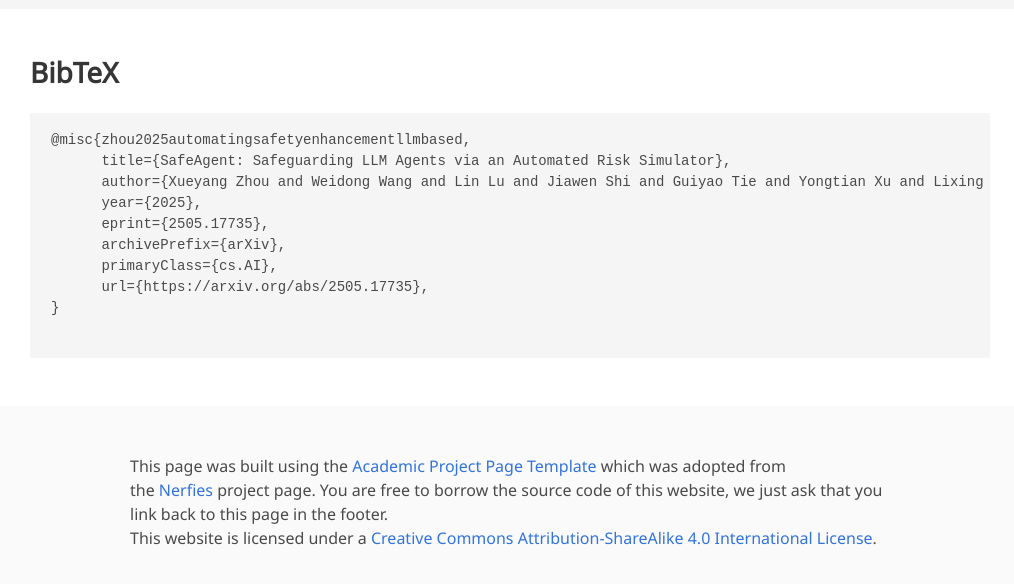
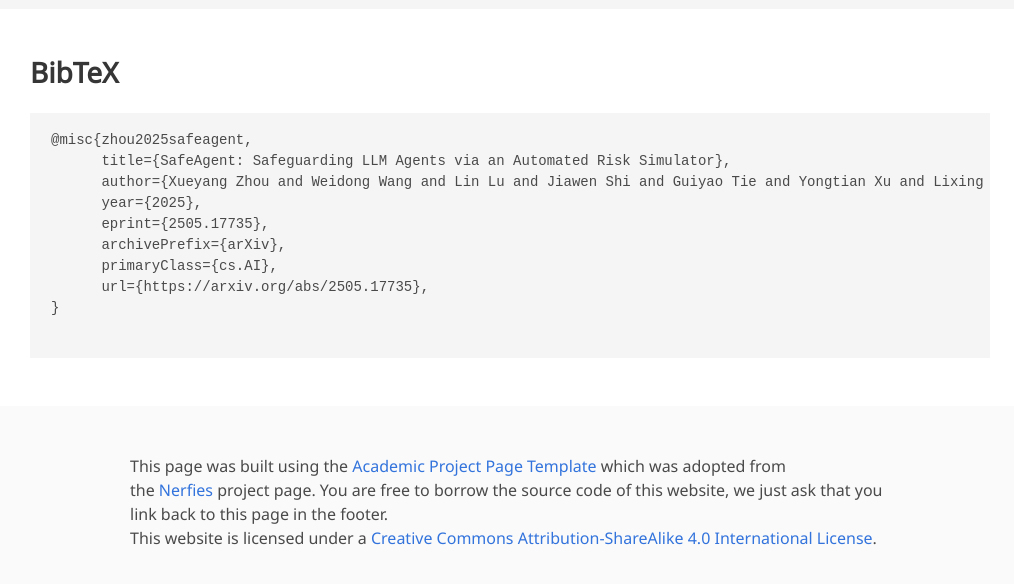
Before and after one commit to auto-safe/auto-safe.github.io, a plain HTML site: page index.html in a window 1280 px wide. Shown: the part 4399-4983 px from the top of the page, without its empty margins (130-1144 px from the left). Drawn offline with nearby package versions, Linux system fonts and the light colour scheme; some icons are missing; a web font is replaced by a local one.

Commit message:
Update index.html

```diff
--- a/index.html
+++ b/index.html
@@ -246,7 +246,7 @@
   <section class="section" id="BibTeX">
     <div class="container is-max-desktop content">
       <h2 class="title">BibTeX</h2>
-      <pre><code>@misc{zhou2025automatingsafetyenhancementllmbased,
+      <pre><code>@misc{zhou2025safeagent,
       title={SafeAgent: Safeguarding LLM Agents via an Automated Risk Simulator},
       author={Xueyang Zhou and Weidong Wang and Lin Lu and Jiawen Shi and Guiyao Tie and Yongtian Xu and Lixing Chen and Pan Zhou and Neil Zhenqiang Gong and Lichao Sun},
       year={2025},
```
